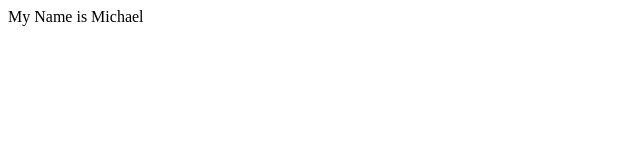
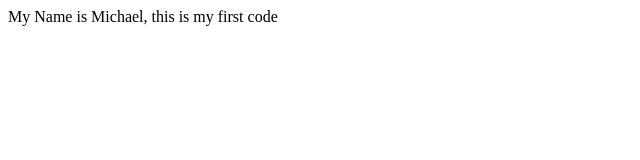
Before and after one commit to KingMichael2/FirstProject, a plain HTML site: page index.html in a window 1280 px wide. Shown: the whole page, without its empty margins (0-640 px from the left). Drawn offline with Linux system fonts and the light colour scheme.

Commit message:
More to the sentance

```diff
--- a/index.html
+++ b/index.html
@@ -7,6 +7,6 @@
     <title>Document</title>
 </head>
 <body>
-    My Name is Michael
+    My Name is Michael, this is my first code
 </body>
 </html>
```
